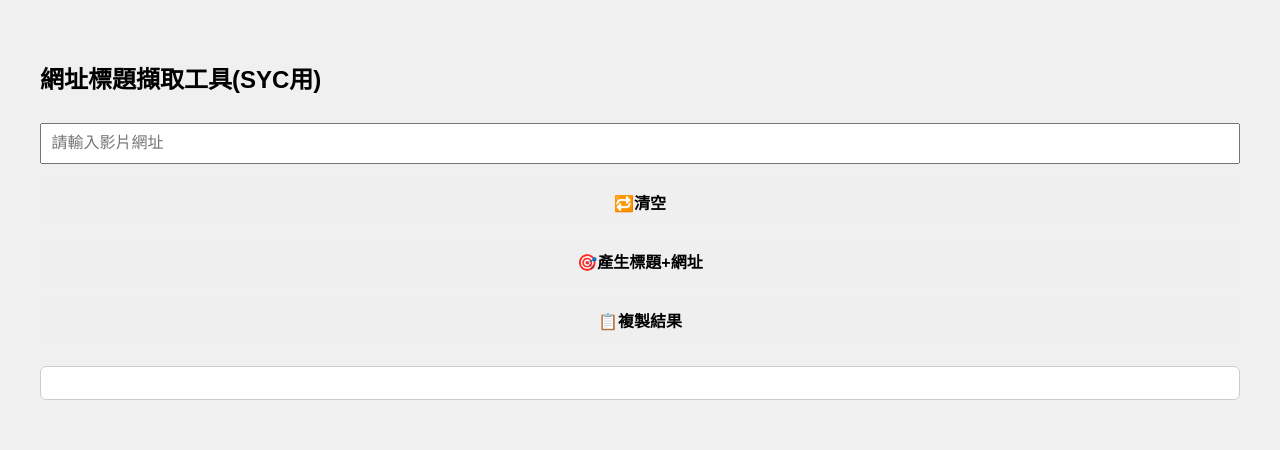
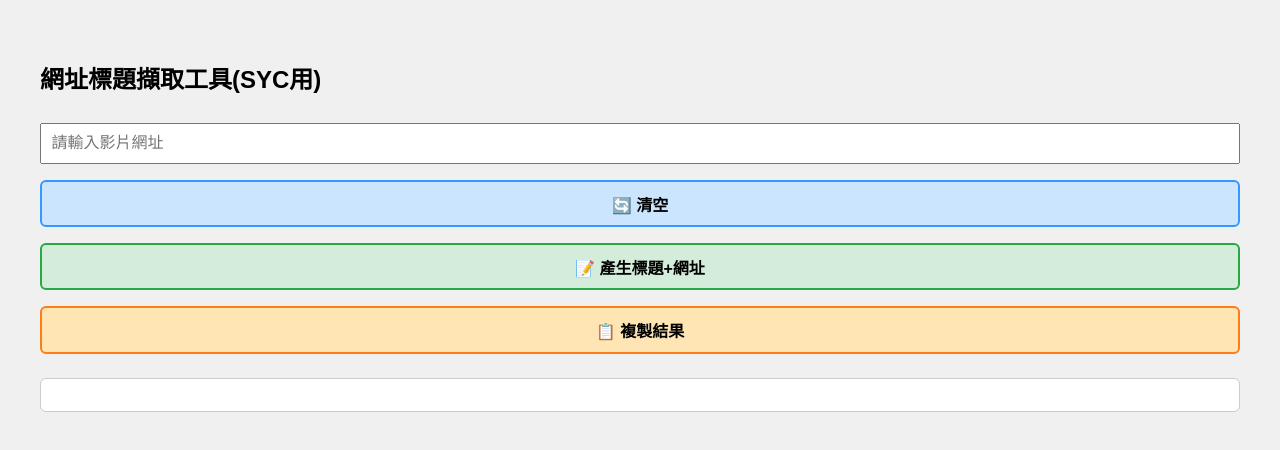
Before and after one commit to AriesRD/trysychtml, a plain HTML site: page index.html in a window 1280 px wide. Drawn offline with Linux system fonts and the light colour scheme.

Commit message:
Update index.html

```diff
--- a/index.html
+++ b/index.html
@@ -21,32 +21,35 @@
 
     button {
       cursor: pointer;
-      border: none;
       font-weight: bold;
-      border-radius: 5px;
+      border-radius: 6px;
       transition: background-color 0.2s ease;
       color: #000000; /* 黑字 */
+      border: 2px solid #444; /* 明確的框線 */
     }
 
-    /* 清空按鈕 - 藍底黑字 */
+    /* 清空按鈕 - 淺藍底 + 深灰框 */
     .btn-clear {
       background-color: #cce5ff;
+      border-color: #3399ff;
     }
     .btn-clear:hover {
       background-color: #99ccff;
     }
 
-    /* 產生按鈕 - 綠底黑字 */
+    /* 產生按鈕 - 淺綠底 + 深綠框 */
     .btn-generate {
       background-color: #d4edda;
+      border-color: #28a745;
     }
     .btn-generate:hover {
       background-color: #a3d9a5;
     }
 
-    /* 複製按鈕 - 橘底黑字 */
+    /* 複製按鈕 - 淺橘底 + 深橘框 */
     .btn-copy {
       background-color: #ffe5b4;
+      border-color: #fd7e14;
     }
     .btn-copy:hover {
       background-color: #ffcc80;
@@ -66,9 +69,9 @@
   <h2>網址標題擷取工具(SYC用)</h2>
   <input type="text" id="urlInput" placeholder="請輸入影片網址">
 
-  <button onclick="clearAll()">🔁清空</button>
-  <button onclick="generateTitleAndUrl()">🎯產生標題+網址</button>
-  <button onclick="copyToClipboard()">📋複製結果</button>
+  <button class="btn-clear" onclick="clearAll()">🔄 清空</button>
+  <button class="btn-generate" onclick="generateTitleAndUrl()">📝 產生標題+網址</button>
+  <button class="btn-copy" onclick="copyToClipboard()">📋 複製結果</button>
 
   <div id="result"></div>
 
@@ -85,8 +88,8 @@
         return;
       }
 
-      let shortUrl = url.substring(0, 85);
-      let fullUrl = shortUrl + "?openExternalBrowser=1";
+      const shortUrl = url.substring(0, 85);
+      const fullUrl = shortUrl + "?openExternalBrowser=1";
 
       try {
         const response = await fetch("https://corsproxy.io/?" + encodeURIComponent(url));
```
